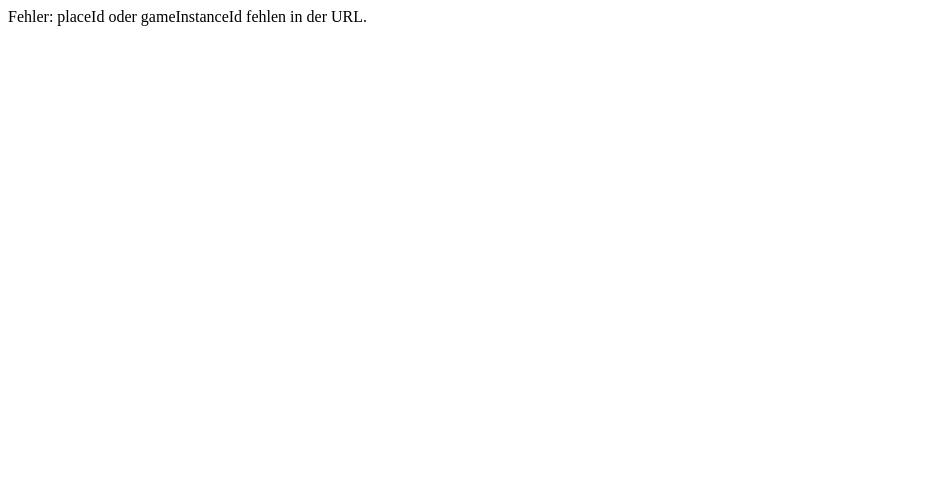
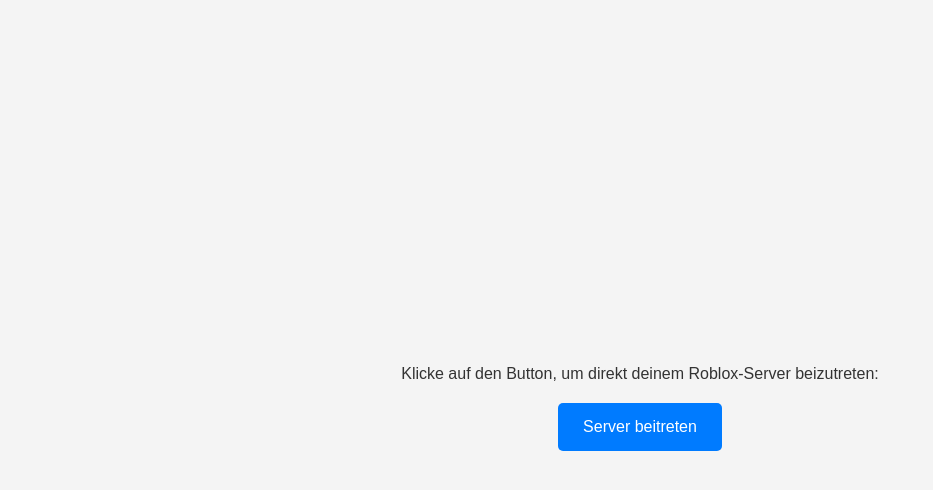
Before and after one commit to jeffreyDarmer1443123/jeffreyDarmer1443123.github.io, a plain HTML site: page index.html in a window 1280 px wide. Shown: the whole page, without its empty margins (0-933 px from the left). Drawn offline with Linux system fonts and the light colour scheme.

Commit message:
Update index.html

```diff
--- a/index.html
+++ b/index.html
@@ -2,24 +2,59 @@
 <html lang="de">
 <head>
   <meta charset="utf-8">
+  <meta name="viewport" content="width=device-width, initial-scale=1.0">
   <title>Roblox-Server Beitritt</title>
+  <style>
+    body {
+      font-family: Arial, sans-serif;
+      display: flex;
+      flex-direction: column;
+      align-items: center;
+      justify-content: center;
+      height: 100vh;
+      margin: 0;
+      background-color: #f4f4f4;
+    }
+    .btn {
+      display: inline-block;
+      padding: 15px 25px;
+      font-size: 1rem;
+      color: #fff;
+      background-color: #007bff;
+      border: none;
+      border-radius: 5px;
+      cursor: pointer;
+      text-decoration: none;
+    }
+    .btn:hover {
+      background-color: #0056b3;
+    }
+    p {
+      margin-bottom: 20px;
+      text-align: center;
+      color: #333;
+    }
+  </style>
+</head>
+<body>
+  <p>Klicke auf den Button, um direkt deinem Roblox-Server beizutreten:</p>
+  <button class="btn" id="joinBtn">Server beitreten</button>
+
   <script>
-    // Wenn die Seite lädt, lese die Query-Parameter …
-    window.addEventListener("DOMContentLoaded", () => {
-      const params = new URLSearchParams(window.location.search);
-      const placeId = params.get("placeId");
-      const jobId   = params.get("gameInstanceId");
+    // Query-Parameter aus der URL lesen
+    const params = new URLSearchParams(window.location.search);
+    const placeId = params.get("placeId");
+    const jobId   = params.get("gameInstanceId");
+
+    const joinBtn = document.getElementById("joinBtn");
+    joinBtn.addEventListener("click", () => {
       if (placeId && jobId) {
-        // … und leite sofort weiter
+        // Öffne den Roblox-Client über das Protokoll
         window.location.href = `roblox://experiences/start?placeId=${placeId}&gameInstanceId=${jobId}`;
       } else {
-        document.body.innerText = "Fehler: placeId oder gameInstanceId fehlen in der URL.";
+        alert("Fehler: placeId oder gameInstanceId fehlen in der URL.");
       }
     });
   </script>
-</head>
-<body>
-  <p>Du wirst weitergeleitet…</p>
-  <p>Falls nicht, prüfe die URL-Parameter.</p>
 </body>
 </html>
```
